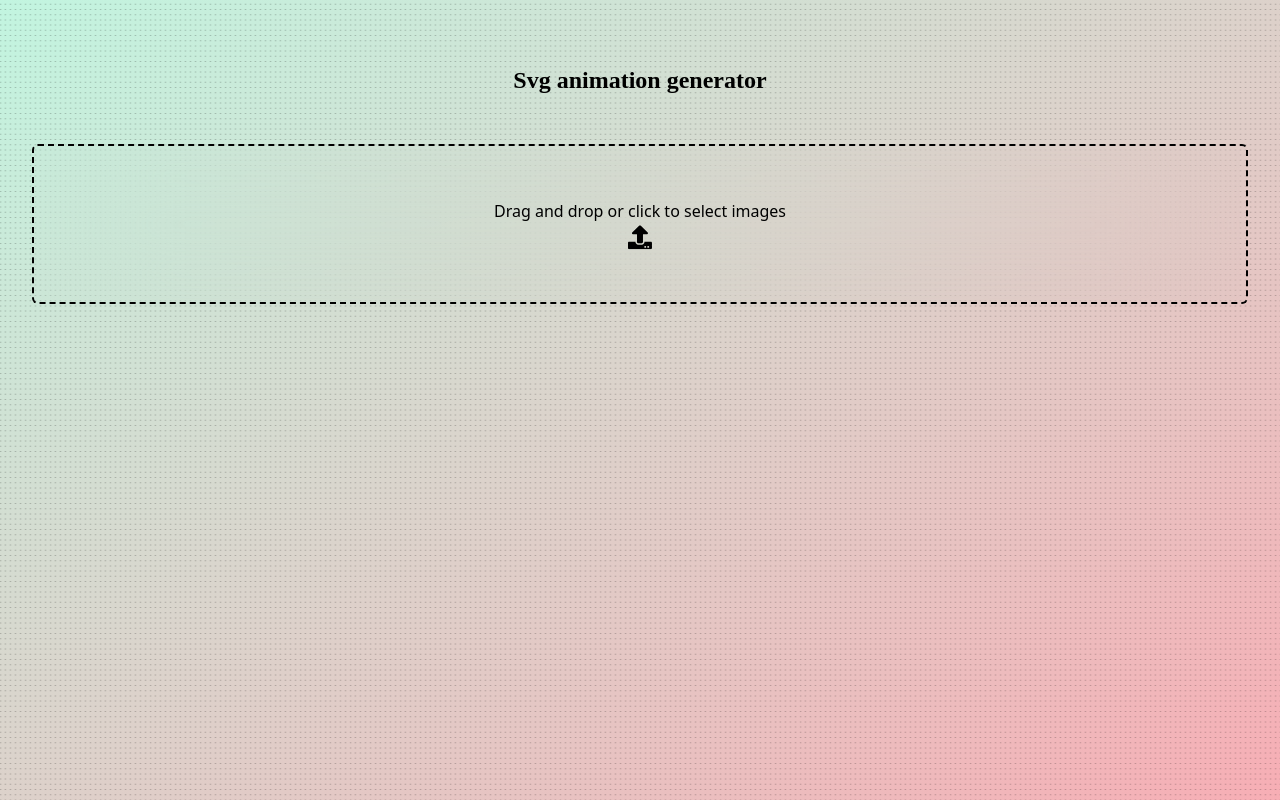
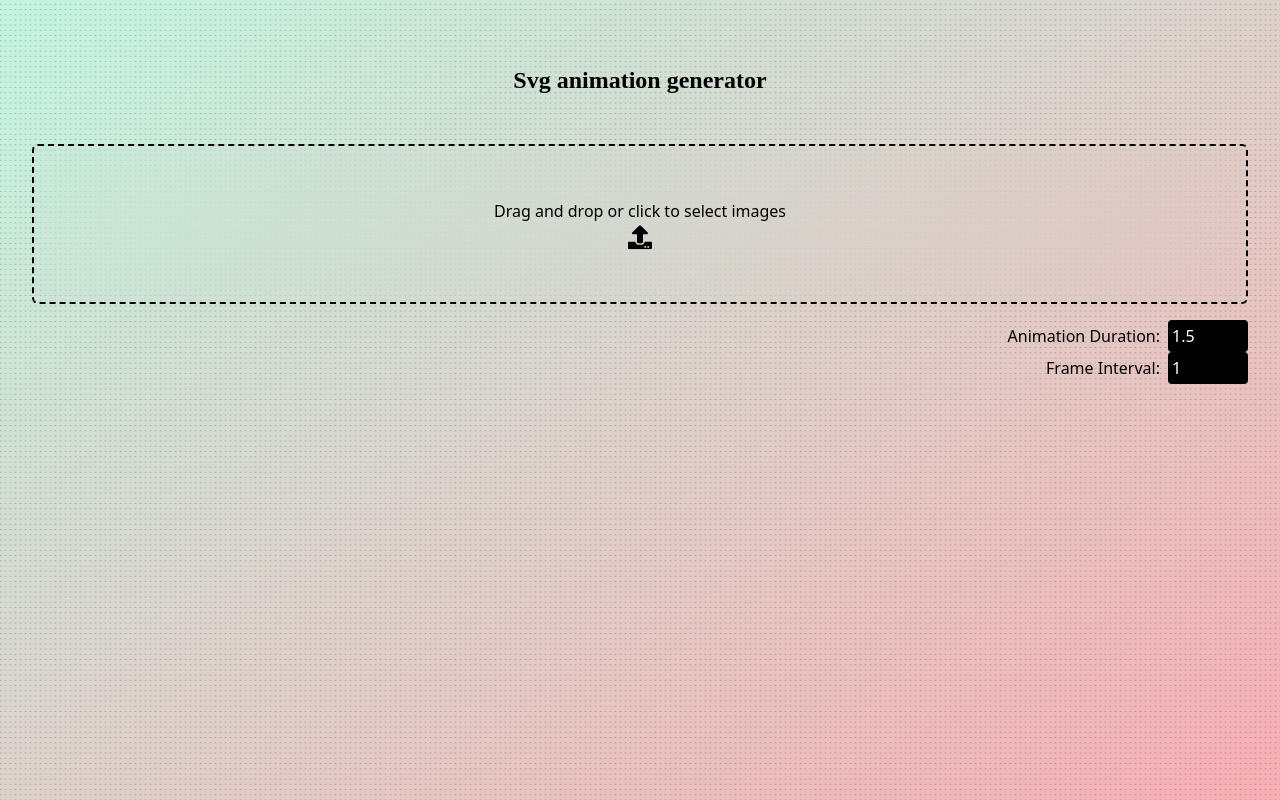
Before and after one commit to TraceOfHumanity/svg-animator, a React (Vite) app: page / in a window 1280 px wide. Built offline with nearby package versions, Linux system fonts and the light colour scheme; a web font is replaced by a local one.

Commit message:
refactor(App): integrate Animation component and streamline SVG handling

```diff
--- a/src/App.tsx
+++ b/src/App.tsx
@@ -1,5 +1,4 @@
 import { SvgAnimator } from "./components/SvgAnimator";
-import { FrameInterval } from "./components/Animation/FramesList/FramesListFrameInterval";
 import { useAnimationGenerator } from "./hooks/useAnimationGenerator";
 import { useDNDSortable } from "./hooks/useDNDSortable";
 
@@ -21,26 +20,16 @@ function App() {
     <SvgAnimator>
       <SvgAnimator.Title />
       <SvgAnimator.FileInput handleSvgUpload={handleSvgUpload} />
-      {svgs.length > 0 && (
-        <>
-          {/* <SvgAnimator.AnimationDuration animationDuration={animationDuration} setAnimationDuration={setAnimationDuration} /> */}
-          <FrameInterval
-            frameInterval={frameInterval}
-            setFrameInterval={setFrameInterval}
-            svgs={svgs}
-          />
-          <SvgAnimator.FramesList svgs={svgs} handleDragEnd={handleDragEnd} />
-          <button
-            className="flex items-center gap-2 w-fit ml-auto bg-black text-white rounded p-1"
-            onClick={downloadSVG}
-          >
-            Download SVG
-          </button>
-          <svg viewBox="0 0 512 512" xmlns="http://www.w3.org/2000/svg">
-            <g dangerouslySetInnerHTML={{ __html: generateAnimation() }} />
-          </svg>
-        </>
-      )}
+      <SvgAnimator.Animation
+        svgs={svgs}
+        animationDuration={animationDuration}
+        setAnimationDuration={setAnimationDuration}
+        frameInterval={frameInterval}
+        setFrameInterval={setFrameInterval}
+        handleDragEnd={handleDragEnd}
+        generateAnimation={generateAnimation}
+      />
+      <SvgAnimator.DownloadSvgButton downloadSVG={downloadSVG} />
     </SvgAnimator>
   );
 }
--- a/src/components/Animation/Animation.tsx
+++ b/src/components/Animation/Animation.tsx
@@ -1,3 +1,47 @@
-export const Animation = () => {
-  return <div>Animation</div>;
+import { DragEndEvent } from "@dnd-kit/core";
+import { AnimationDuration } from "./AnimationDuration";
+import { FrameInterval } from "./AnimationFrameInterval";
+import { FramesList } from "./FramesList/FramesList";
+
+type AnimationProps = {
+  svgs: { id: string; name: string; svg: string }[];
+  animationDuration: number;
+  setAnimationDuration: (duration: number) => void;
+  frameInterval: number;
+  setFrameInterval: (interval: number) => void;
+  handleDragEnd: (event: DragEndEvent) => void;
+  generateAnimation: () => string;
 };
+
+export const Animation = ({
+  svgs,
+  animationDuration,
+  setAnimationDuration,
+  frameInterval,
+  setFrameInterval,
+  handleDragEnd,
+  generateAnimation,
+}: AnimationProps) => {
+  return (
+    <div>
+      <Animation.Duration
+        animationDuration={animationDuration}
+        setAnimationDuration={setAnimationDuration}
+      />
+      <Animation.FrameInterval
+        frameInterval={frameInterval}
+        setFrameInterval={setFrameInterval}
+        svgs={svgs}
+      />
+      <Animation.FramesList svgs={svgs} handleDragEnd={handleDragEnd} />
+
+      <svg viewBox="0 0 512 512" xmlns="http://www.w3.org/2000/svg">
+        <g dangerouslySetInnerHTML={{ __html: generateAnimation() }} />
+      </svg>
+    </div>
+  );
+};
+
+Animation.Duration = AnimationDuration;
+Animation.FrameInterval = FrameInterval;
+Animation.FramesList = FramesList;
--- a/src/components/Animation/AnimationDuration.tsx
+++ b/src/components/Animation/AnimationDuration.tsx
@@ -1,12 +1,12 @@
-interface SvgAnimatorAnimationDurationProps {
+interface AnimationDurationProps {
   animationDuration: number;
   setAnimationDuration: (duration: number) => void;
 }
 
-export const SvgAnimatorAnimationDuration = ({
+export const AnimationDuration = ({
   animationDuration,
   setAnimationDuration,
-}: SvgAnimatorAnimationDurationProps) => {
+}: AnimationDurationProps) => {
   return (
     <div className="flex items-center gap-2 w-fit ml-auto">
       <label htmlFor="animationDuration">Animation Duration:</label>
--- a/src/components/Animation/FramesList/FramesList.tsx
+++ b/src/components/Animation/FramesList/FramesList.tsx
@@ -5,7 +5,7 @@ import {
   horizontalListSortingStrategy,
 } from "@dnd-kit/sortable";
 import { FramesListFrameItem } from "./FramesListFrameItem";
-import { FrameInterval } from "./FramesListFrameInterval";
+import { FrameInterval } from "../AnimationFrameInterval";
 
 interface FramesListProps {
   svgs: { id: string; svg: string; name: string }[];
--- a/src/components/SvgAnimator.tsx
+++ b/src/components/SvgAnimator.tsx
@@ -1,4 +1,5 @@
-import { FramesList } from "./Animation/FramesList/FramesList";
+import { Animation } from "./Animation/Animation";
+import { SvgAnimatorDownloadSvgButton } from "./SvgAnimatorDownloadSvgButton";
 import { SvgAnimatorFileInput } from "./SvgAnimatorFileInput";
 import { Title } from "./SvgAnimatorTitle";
 
@@ -12,4 +13,5 @@ export const SvgAnimator = ({ children }: { children: React.ReactNode }) => {
 
 SvgAnimator.Title = Title;
 SvgAnimator.FileInput = SvgAnimatorFileInput;
-SvgAnimator.FramesList = FramesList;
+SvgAnimator.Animation = Animation;
+SvgAnimator.DownloadSvgButton = SvgAnimatorDownloadSvgButton;
--- /dev/null
+++ b/src/components/SvgAnimatorDownloadSvgButton.tsx
@@ -0,0 +1,16 @@
+interface SvgAnimatorDownloadSvgButtonProps {
+  downloadSVG: () => void;
+}
+
+export const SvgAnimatorDownloadSvgButton = ({
+  downloadSVG,
+}: SvgAnimatorDownloadSvgButtonProps) => {
+  return (
+    <button
+      className="flex items-center gap-2 w-fit ml-auto bg-black text-white rounded p-1"
+      onClick={downloadSVG}
+    >
+      Download SVG
+    </button>
+  );
+};
```
Also changed, not shown: src/components/Animation/AnimationFrameInterval.tsx (renamed from src/components/Animation/FramesList/FramesListFrameInterval.tsx).
